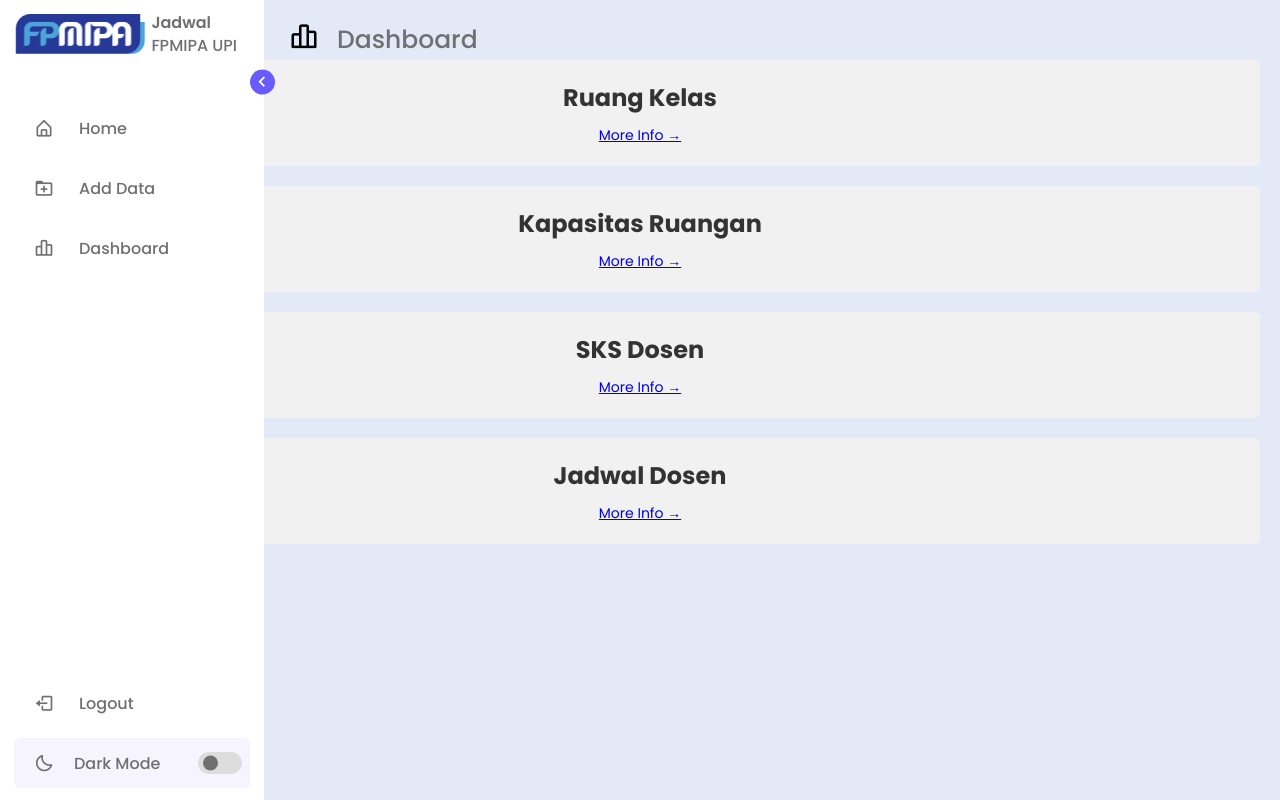
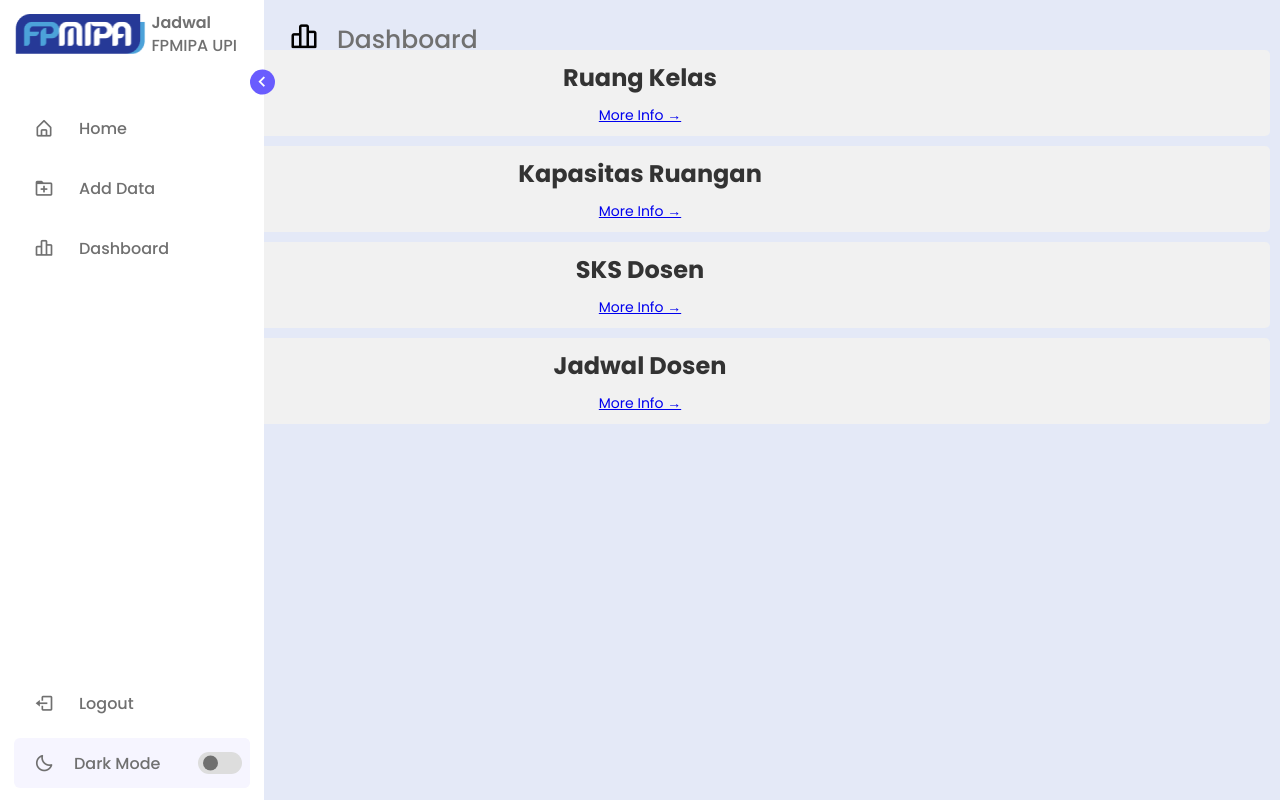
Before and after one commit to SuraGendil/Skripsi_0, a Flask app: page /dashboard in a window 1280 px wide. Run offline with Flask 3, Linux system fonts and the light colour scheme; some libraries are stand-ins or nearby versions.

Commit message:
Home Strukrut

```diff
--- a/static/Dashboard.css
+++ b/static/Dashboard.css
@@ -520,8 +520,8 @@
 .sks-dosen,
 .jadwal-dosen {
     background-color: #f1f1f1;
-    margin: 20px;
-    padding: 20px;
+    margin: 10px;
+    padding: 10px;
     border-radius: 5px;
     text-align: center;
     overflow: hidden; /* Menambahkan properti overflow untuk mengatasi isu floating element */
--- a/templates/Ruangan.html
+++ b/templates/Ruangan.html
@@ -5,7 +5,7 @@
     <meta charset="UTF-8">
     <meta http-equiv="X-UA-Compatible" content="IE=edge">
     <meta name="viewport" content="width=device-width, initial-scale=1.0">
-    <link rel="stylesheet" href="{{url_for('static', filename='RuanganSenin.css')}}">
+    <link rel="stylesheet" href="{{url_for('static', filename='Dashboard.css')}}">
     <link href='https://unpkg.com/boxicons@2.1.4/css/boxicons.min.css' rel='stylesheet'>
     <title>Dashboard Sidebar Menu | Dark/Light Mode</title>
 
```
Also changed, not shown: templates/home.html (+21 -25 lines).
